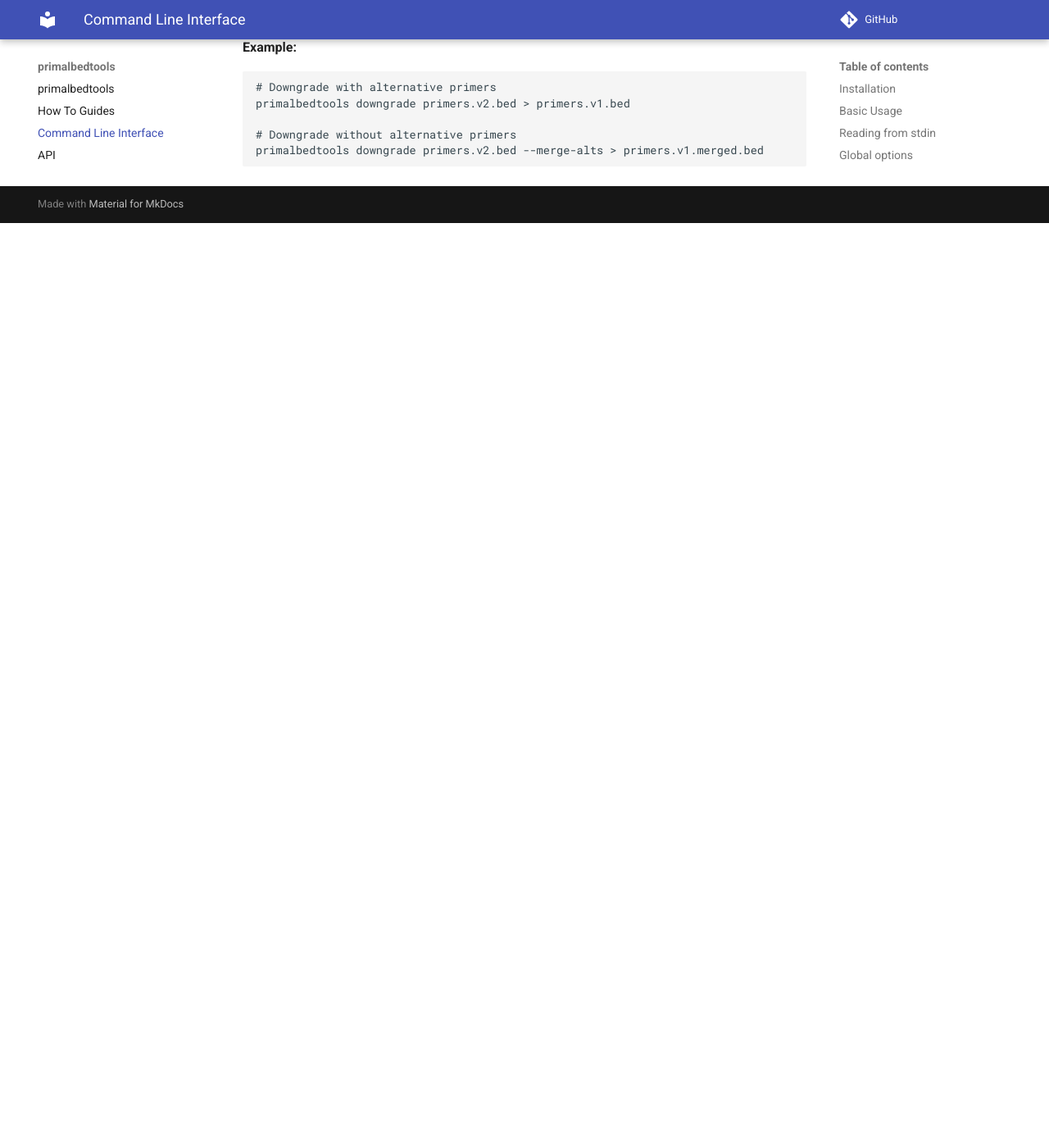
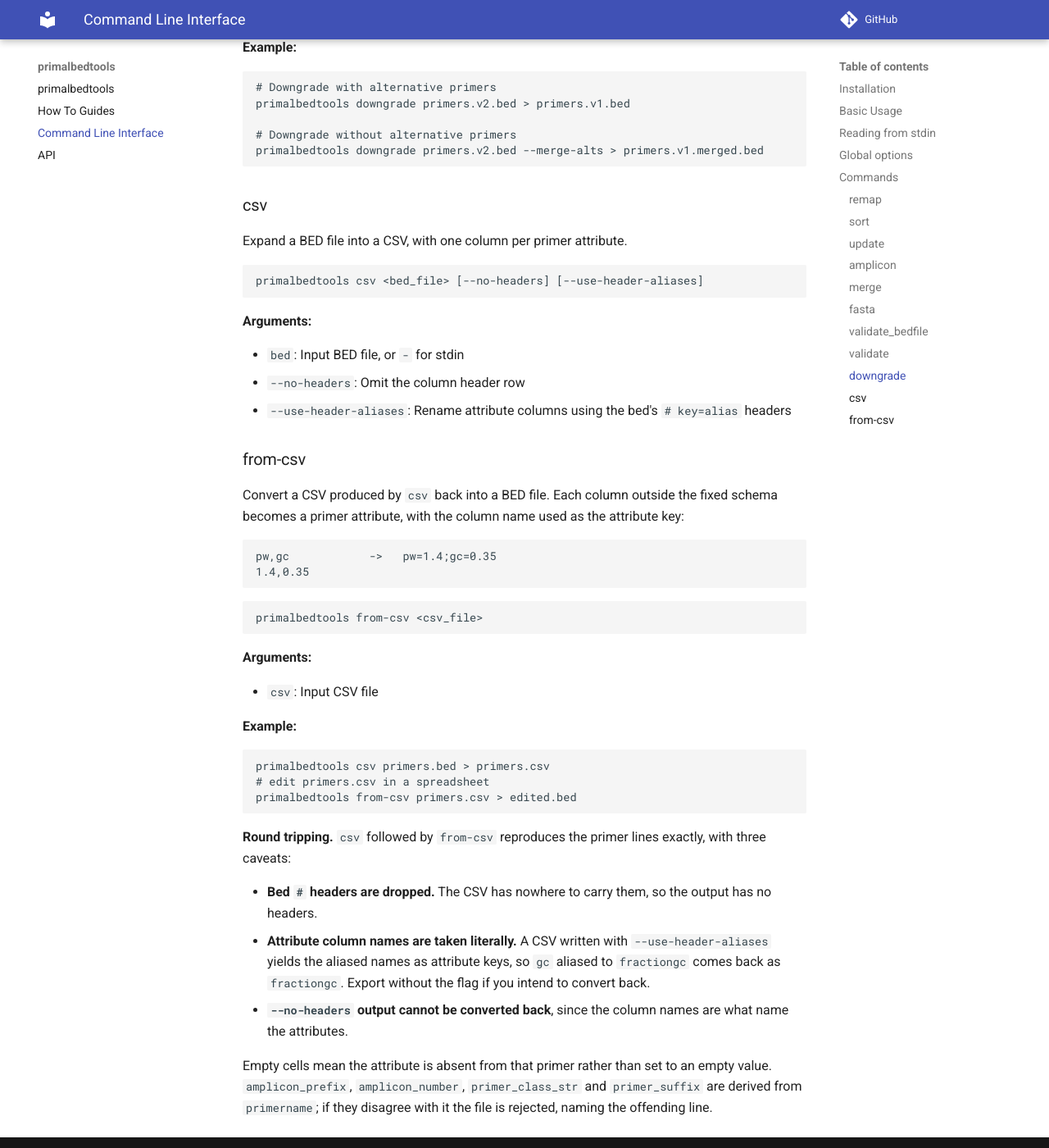
Before and after one commit to ChrisgKent/primalbedtools, an MkDocs documentation site: the page built from docs/cli.md, in a window 1280 px wide and 1400 px high, scrolled down 4745 px. Shown: the whole window at 82% size. Built offline with MkDocs 1.6.1 and Material for MkDocs 9.7.7, drawn with Linux system fonts in a browser that asks for light colours; comment, search, counter and statistics services are not loaded; before the commit the page ends 5017 px from its top, so only the background shows below that.

Commit message:
Document csv and from-csv

````diff
--- a/docs/cli.md
+++ b/docs/cli.md
@@ -234,3 +234,60 @@ primalbedtools downgrade primers.v2.bed > primers.v1.bed
 # Downgrade without alternative primers
 primalbedtools downgrade primers.v2.bed --merge-alts > primers.v1.merged.bed
 ```
+
+### csv
+
+Expand a BED file into a CSV, with one column per primer attribute.
+
+```bash
+primalbedtools csv <bed_file> [--no-headers] [--use-header-aliases]
+```
+
+**Arguments:**
+
+- `bed`: Input BED file, or `-` for stdin
+- `--no-headers`: Omit the column header row
+- `--use-header-aliases`: Rename attribute columns using the bed's `# key=alias` headers
+
+### from-csv
+
+Convert a CSV produced by `csv` back into a BED file. Each column outside the
+fixed schema becomes a primer attribute, with the column name used as the
+attribute key:
+
+```
+pw,gc            ->   pw=1.4;gc=0.35
+1.4,0.35
+```
+
+```bash
+primalbedtools from-csv <csv_file>
+```
+
+**Arguments:**
+
+- `csv`: Input CSV file
+
+**Example:**
+```bash
+primalbedtools csv primers.bed > primers.csv
+# edit primers.csv in a spreadsheet
+primalbedtools from-csv primers.csv > edited.bed
+```
+
+**Round tripping.** `csv` followed by `from-csv` reproduces the primer lines
+exactly, with three caveats:
+
+- **Bed `#` headers are dropped.** The CSV has nowhere to carry them, so the
+  output has no headers.
+- **Attribute column names are taken literally.** A CSV written with
+  `--use-header-aliases` yields the aliased names as attribute keys, so `gc`
+  aliased to `fractiongc` comes back as `fractiongc`. Export without the flag if
+  you intend to convert back.
+- **`--no-headers` output cannot be converted back**, since the column names are
+  what name the attributes.
+
+Empty cells mean the attribute is absent from that primer rather than set to an
+empty value. `amplicon_prefix`, `amplicon_number`, `primer_class_str` and
+`primer_suffix` are derived from `primername`; if they disagree with it the file
+is rejected, naming the offending line.
````
